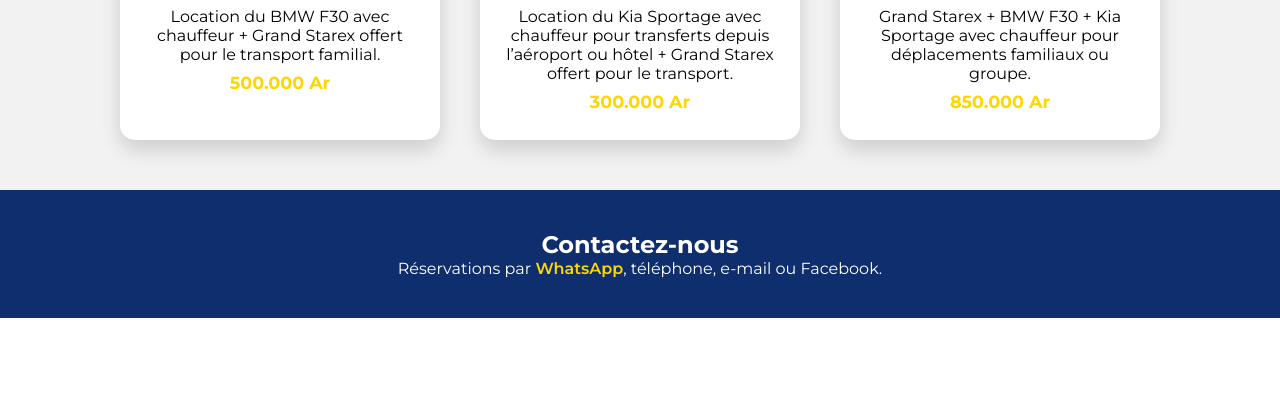
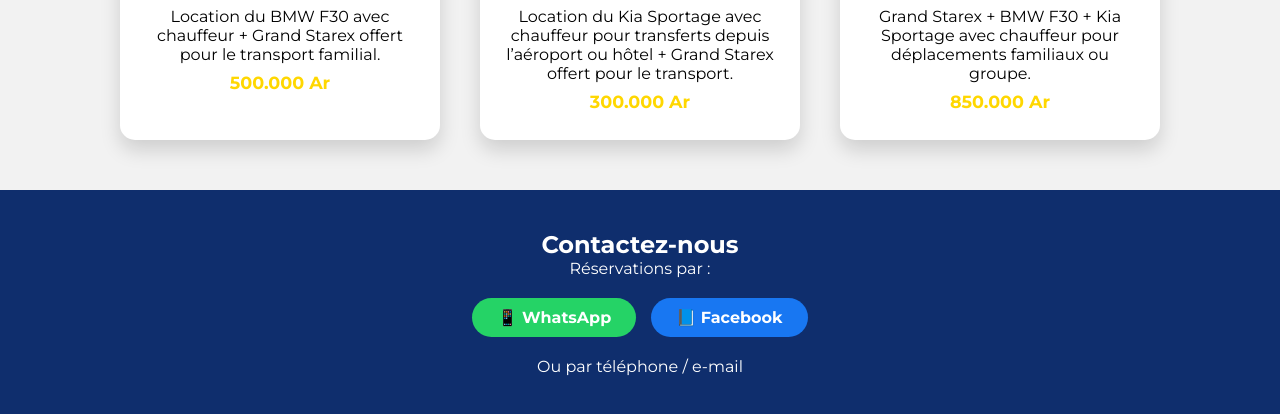
Before and after one commit to ericodex-dev/rix-transport, a plain HTML site: page index.html in a window 1280 px wide. Shown: the part 1176-1590 px from the top of the page. Before the commit the page ends 1494 px from the top, so only its background shows below. Drawn offline with Linux system fonts and the light colour scheme.

Commit message:
Ajout bouton Facebook

```diff
--- a/index.html
+++ b/index.html
@@ -83,9 +83,16 @@
     </section>
 
     <!-- CONTACT -->
-    <section class="contact premium">
-        <h2>Contactez-nous</h2>
-        <p>Réservations par <a href="https://wa.me/261380921271">WhatsApp</a>, téléphone, e-mail ou Facebook.</p>
-    </section>
-</body>
-</html>
+<section class="contact premium">
+    <h2>Contactez-nous</h2>
+    <p>Réservations par :</p>
+    <div style="display: flex; justify-content: center; gap: 15px; margin: 20px 0;">
+        <a href="https://wa.me/261380921271" target="_blank" rel="noopener noreferrer" style="background-color: #25D366; color: white; padding: 10px 25px; border-radius: 50px; text-decoration: none; font-weight: bold;">
+            📱 WhatsApp
+        </a>
+        <a href="https://www.facebook.com/profile.php?id=61584158360781" target="_blank" rel="noopener noreferrer" style="background-color: #1877f2; color: white; padding: 10px 25px; border-radius: 50px; text-decoration: none; font-weight: bold;">
+            📘 Facebook
+        </a>
+    </div>
+    <p>Ou par téléphone / e-mail</p>
+</section>
```
